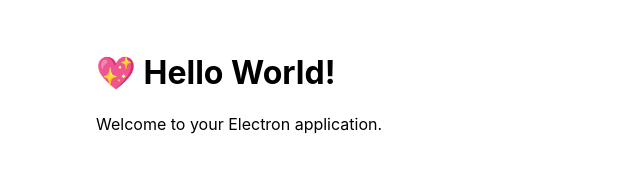
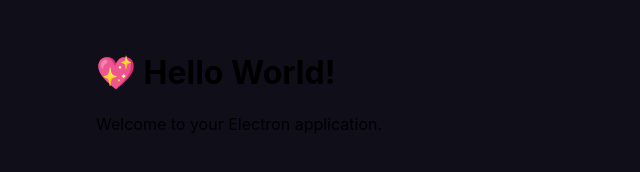
Before and after one commit to csenux/CsenuxIDE, an Electron app: page src/index.html in a window 800 px wide. Shown: the whole page, without its empty margins (0-640 px from the left). Drawn offline with Linux system fonts and the light colour scheme.

Commit message:
change background

```diff
--- a/src/index.css
+++ b/src/index.css
@@ -3,4 +3,5 @@
   margin: auto;
   max-width: 38rem;
   padding: 2rem;
+  background-color: #100e19;
 }
```
